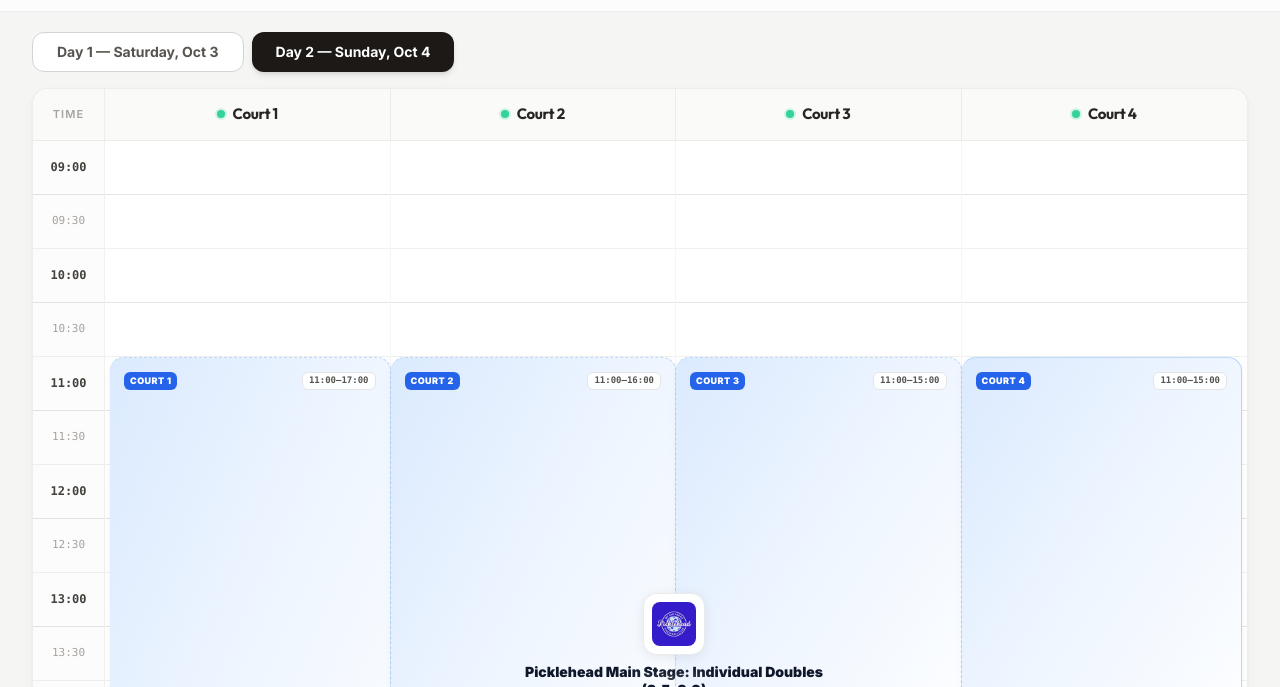
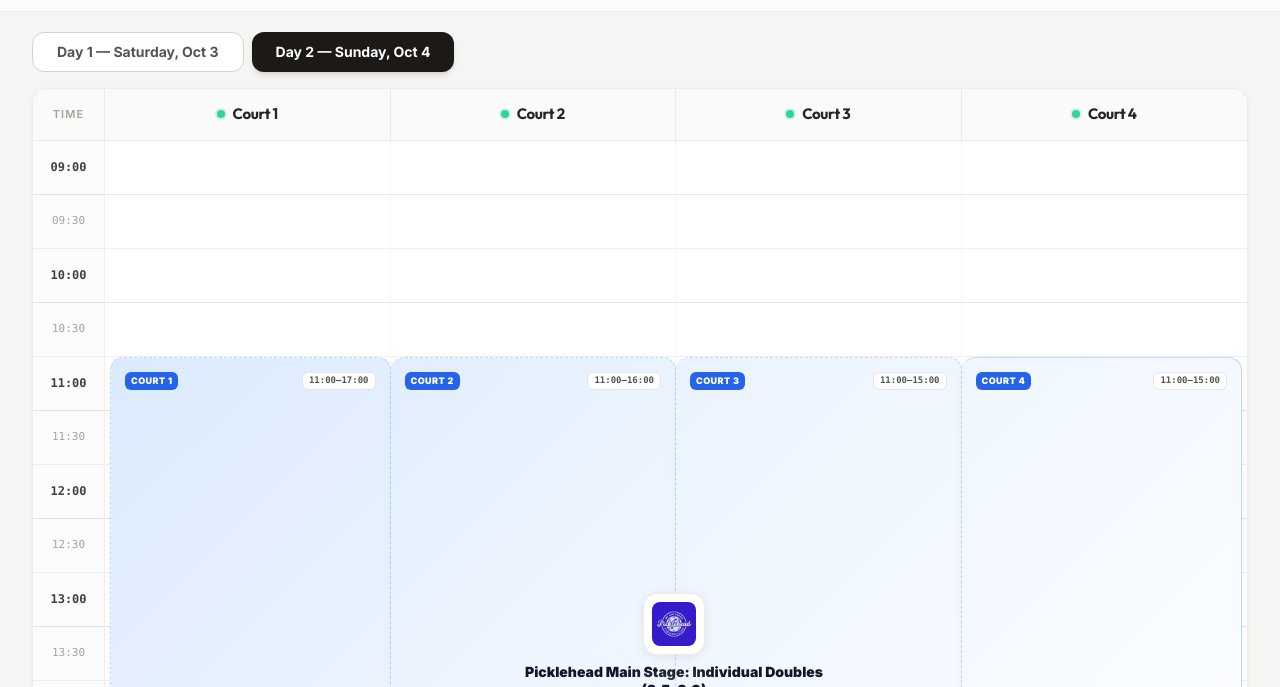
Before and after one commit to gagapuh/noi-expat-open, a plain HTML site: page index.html in a window 1280 px wide. Both pictures are taken after a click on the button "Day 2 — Sunday, Oct 4". Shown: the part 57-744 px from the top of the page. Drawn offline with nearby package versions, Linux system fonts and the light colour scheme.

Commit message:
Unify gradient across all 4 Picklehead court lanes into single continuous gradient canvas

```diff
--- a/app.js
+++ b/app.js
@@ -218,13 +218,24 @@ function renderTimelineMatrix() {
 
       // ── Unified group: per-court cards + one floating title centered across all 4 ──
       if (isUnifiedGroup) {
-        const laneBorderClass = court.id === 'c4'
-          ? 'border border-blue-300/60 border-l-0'
-          : 'border border-blue-300/60 border-l-0 border-r border-dashed';
+        const unifiedBgPos = {
+          c1: '0% 0%',
+          c2: '33.333% 0%',
+          c3: '66.667% 0%',
+          c4: '100% 0%'
+        }[court.id] || '0% 0%';
+
+        const unifiedBgStyle = `background: linear-gradient(135deg, #dbeafe 0%, #eff6ff 45%, #ffffff 100%); background-size: 400% 650px; background-position: ${unifiedBgPos}; background-repeat: no-repeat;`;
+
+        const laneBorderClass = court.id === 'c1'
+          ? 'border border-blue-300/60 border-r border-dashed'
+          : (court.id === 'c4'
+              ? 'border-t border-b border-r border-blue-300/60 border-l-0'
+              : 'border-t border-b border-r border-dashed border-blue-300/60 border-l-0');
 
         bodyHtml += `
-          <div class="timeline-event-card bg-gradient-to-br ${catConfig.cardBg} ${laneBorderClass} shadow-card hover:shadow-card-hover"
-               style="top: ${topPx}px; height: ${heightPx}px; ${spanStyle}">
+          <div class="timeline-event-card ${laneBorderClass} shadow-card hover:shadow-card-hover"
+               style="top: ${topPx}px; height: ${heightPx}px; ${spanStyle} ${unifiedBgStyle}">
             <div class="flex items-center justify-between gap-1">
               <span class="inline-flex items-center h-[18px] px-1.5 rounded-md text-[9px] font-black uppercase tracking-wide ${catConfig.badge} leading-none whitespace-nowrap">${court.name}</span>
               <span class="inline-flex items-center h-[18px] px-1.5 rounded-md text-[9px] font-mono font-bold bg-white/90 text-stone-600 border border-stone-200 leading-none">${ev.start}–${ev.end}</span>
--- a/index.html
+++ b/index.html
@@ -217,7 +217,7 @@
   </div>
 
   <!-- Scripts -->
-  <script src="data.js?v=236"></script>
-  <script src="app.js?v=236"></script>
+  <script src="data.js?v=237"></script>
+  <script src="app.js?v=237"></script>
 </body>
 </html>
```
